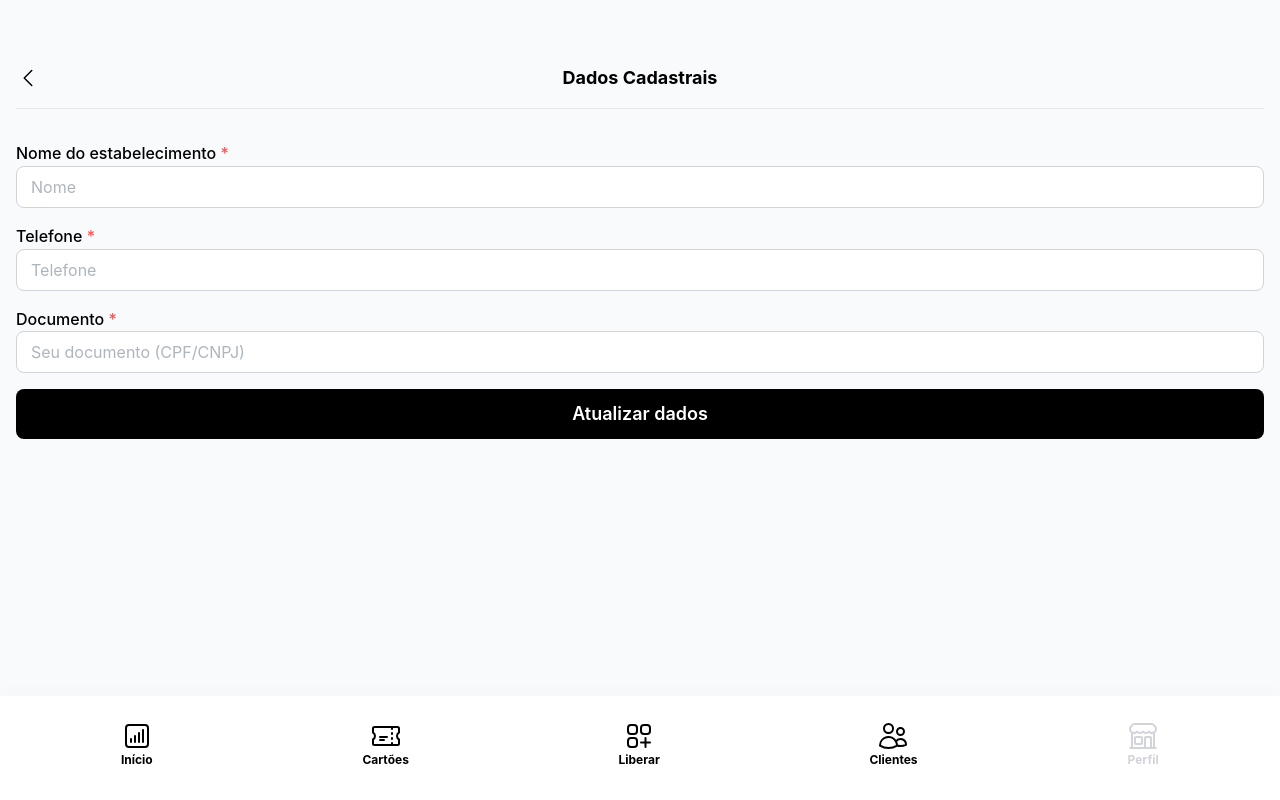
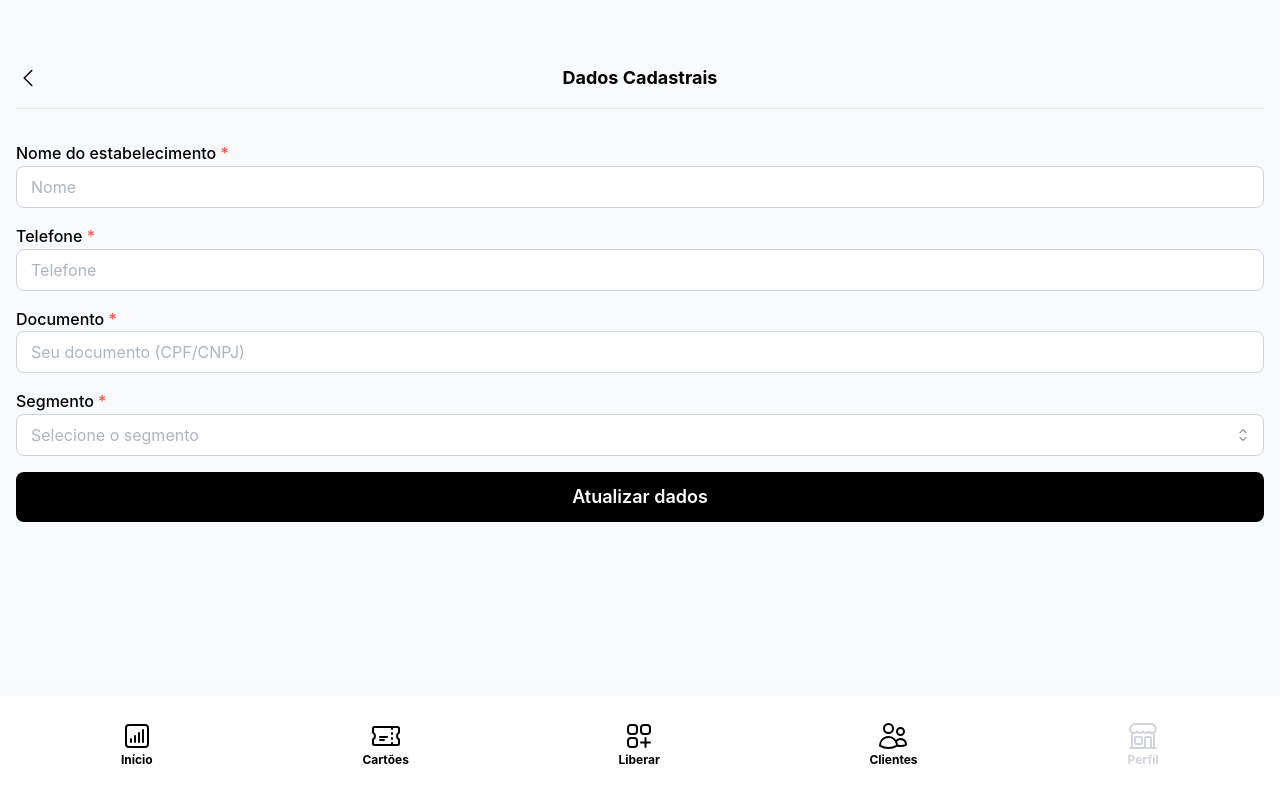
Before and after one commit to maykel-esser/caramelo, a Next.js app: page /poc/client/profile/business-profile/update-profile in a window 1280 px wide. Built offline with nearby package versions, Linux system fonts and the light colour scheme.

Commit message:
feat: add `Segmento` to client edit

```diff
--- a/pages/poc/client/profile/business-profile/update-profile/index.js
+++ b/pages/poc/client/profile/business-profile/update-profile/index.js
@@ -1,7 +1,7 @@
 import Link from "next/link";
 import NavigationMenu from "components/pages/poc/navigation";
 import ActionHeader from "components/pages/poc/header/actionHeader";
-import { Button, TextInput } from "@mantine/core";
+import { Button, TextInput, Select } from "@mantine/core";
 
 export default function Page() {
     return (
@@ -41,6 +41,22 @@ export default function Page() {
                                 radius="md"
                             />
                         </div>
+                        <div className="mb-4">
+                            <Select
+                                label="Segmento"
+                                placeholder="Selecione o segmento"
+                                required
+                                size="md"
+                                radius="md"
+                                data={[
+                                    { value: "1", label: "Barbearia" },
+                                    { value: "2", label: "Salão de beleza" },
+                                    { value: "3", label: "Alimentação" },
+                                    { value: "4", label: "Petshop" },
+                                    { value: "5", label: "Outros" },
+                                ]}
+                            />
+                        </div>
                         <Button
                             size="lg"
                             radius="md"
```
